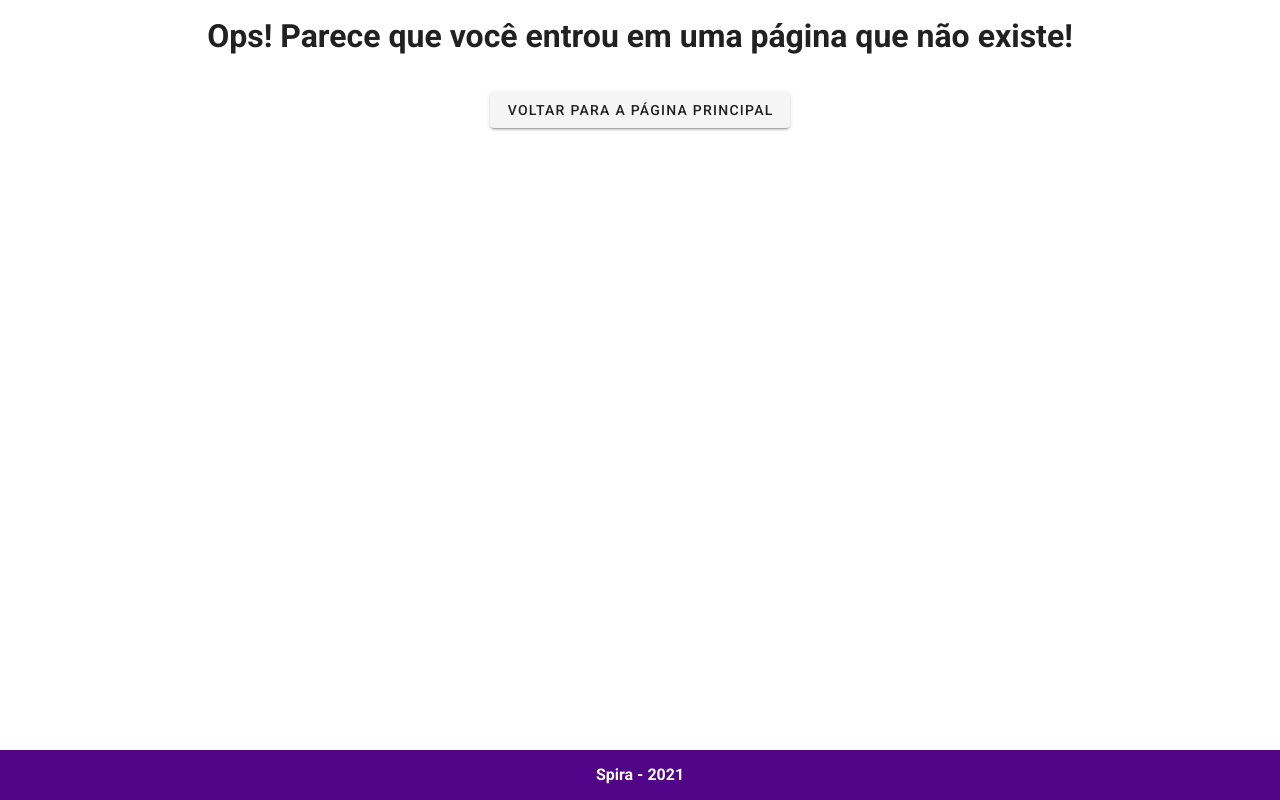
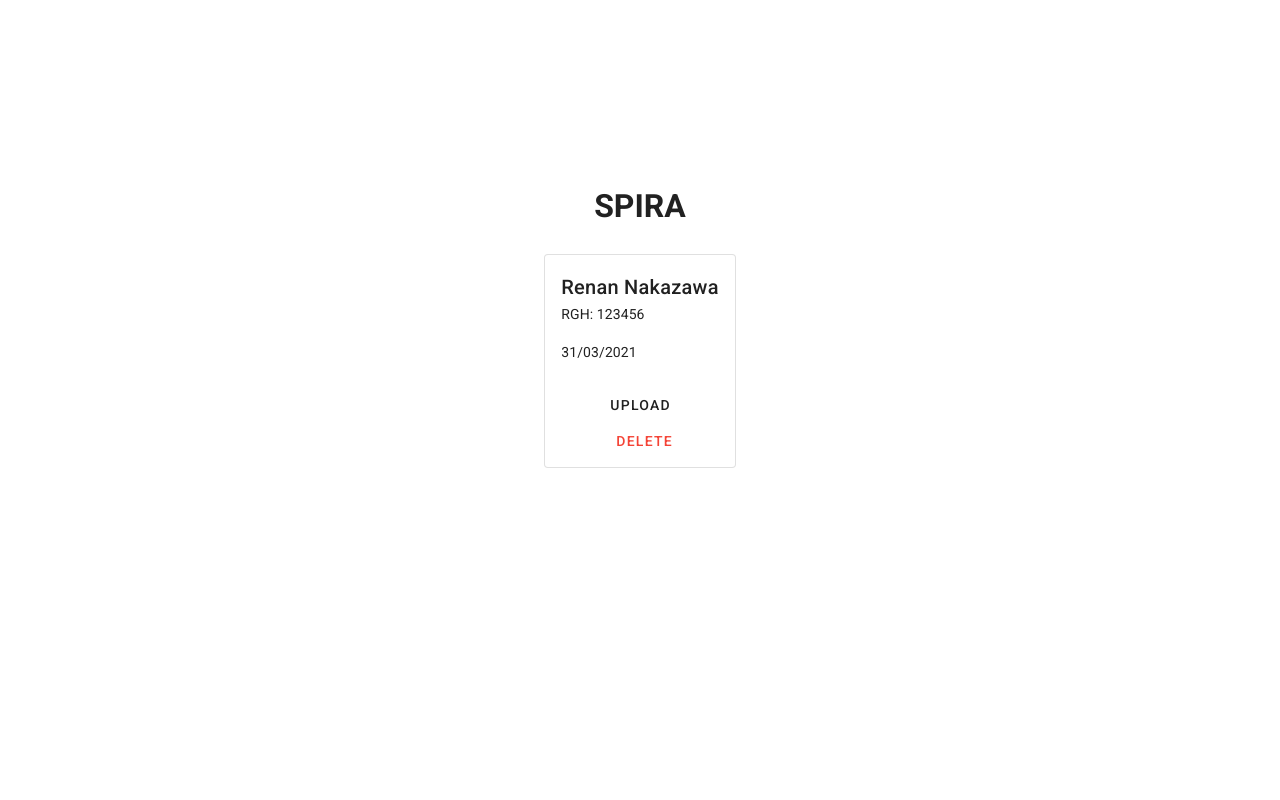
Before and after one commit to spirabr/PWA-App, a Vue app: page /upload in a window 1280 px wide. Built offline with nearby package versions, Linux system fonts and the light colour scheme.

Commit message:
add page to upload audios

```diff
--- a/package.json
+++ b/package.json
@@ -9,6 +9,7 @@
   },
   "dependencies": {
     "audio-recorder-polyfill": "^0.4.1",
+    "axios": "^0.21.1",
     "core-js": "^3.6.5",
     "howler": "^2.2.1",
     "idb": "^6.0.0",
--- /dev/null
+++ b/src/components/UploadAudiosCard.vue
@@ -0,0 +1,54 @@
+<template>
+  <v-card class="upload-audios-card"
+    outlined
+    hover
+    :loading="isUploading"
+    :disabled="isUploading"
+  >
+    <div class="card-content">
+      <v-card-title class="title">{{title}}</v-card-title>
+      <v-card-subtitle class="subtitle">RGH: {{subtitle}}</v-card-subtitle>
+      <v-card-text class="description">{{description}}</v-card-text>
+    </div>
+    <div class="card-actions">
+      <v-card-actions class="flex-column">
+        <v-btn class="upload" text @click="uploadAudios">
+          Upload
+        </v-btn>
+        <v-btn class="delete" text :color="'red'">
+          Delete
+        </v-btn>
+      </v-card-actions>
+    </div>
+  </v-card>
+</template>
+
+<script>
+import { post } from 'axios'
+
+export default {
+  name: 'UploadAudiosCard',
+  props: ['title', 'description', 'subtitle', 'baseUrl'],
+  data: () => ({
+    isUploading: false,
+  }),
+  methods: {
+    async uploadAudios() {
+
+    }
+  }
+}
+</script>
+
+<style>
+  .upload-audios-card {
+    display: flex;
+    padding: 20
+  }
+  .upload-audios-card .title {
+    font-weight: 600
+  }
+  .upload-audios-card .card-actions {
+    align-self: center
+  }
+</style>
--- a/src/router/index.js
+++ b/src/router/index.js
@@ -7,6 +7,7 @@ import About from '../views/About.vue'
 import Form from '../views/gather/Form'
 import Audios from '../views/gather/Audios'
 import Done from '../views/gather/Done.vue'
+import Upload from '../views/Upload'
 
 Vue.use(VueRouter)
 
@@ -45,7 +46,12 @@ const routes = [
     path: '*',
     name: '404',
     component: NotFound
-  }
+  },
+  {
+    path: '/upload',
+    name: 'Upload',
+    component: Upload,
+  },
 ]
 
 const router = new VueRouter({
--- /dev/null
+++ b/src/views/Upload.vue
@@ -0,0 +1,70 @@
+<template>
+  <v-container>
+    <div class="logo">
+      <v-img
+          src='../assets/SpiraLogo.jpg'
+          contain
+          max-height="150"
+          max-width="250"
+      ></v-img>
+
+      <h1>SPIRA</h1>
+    </div>
+    <v-list class="cards-container">
+      <UploadAudiosCard
+        :title="test"
+        :subtitle="'123456'"
+        :description="'31/03/2021'"
+        :baseUrl="'localhost'"
+      >
+      </UploadAudiosCard>
+    </v-list>
+  </v-container>
+</template>
+
+<script>
+import UploadAudiosCard from '../components/UploadAudiosCard'
+
+export default {
+  name: 'Upload',
+  components: {UploadAudiosCard},
+  data: () => ({
+    test: 'Renan Nakazawa'
+  })
+}
+</script>
+
+<style scoped>
+  .container {
+    height: 100%;
+    width: 100%;
+    align-items: center;
+    padding: 2rem 2rem 0 2rem;
+    position: relative;
+  }
+  .logo{
+    margin-bottom: 1rem;
+    display: flex;
+    flex-direction: column;
+    align-items: center;
+    justify-content: center;
+  }
+  .cards-container {
+
+  }
+  .v-footer {
+    background-color: black;
+    display: flex;
+    align-items: center;
+    justify-content: center;
+
+    position: absolute;
+    bottom: 0;
+    height: 50px;
+    width: 100%;
+  }
+  .theme--light.v-footer {
+    color: white;
+    background-color: #500486;
+  }
+</style>
```
Also changed, not shown: 1 other file (tests, documents, lock files or other folders).
